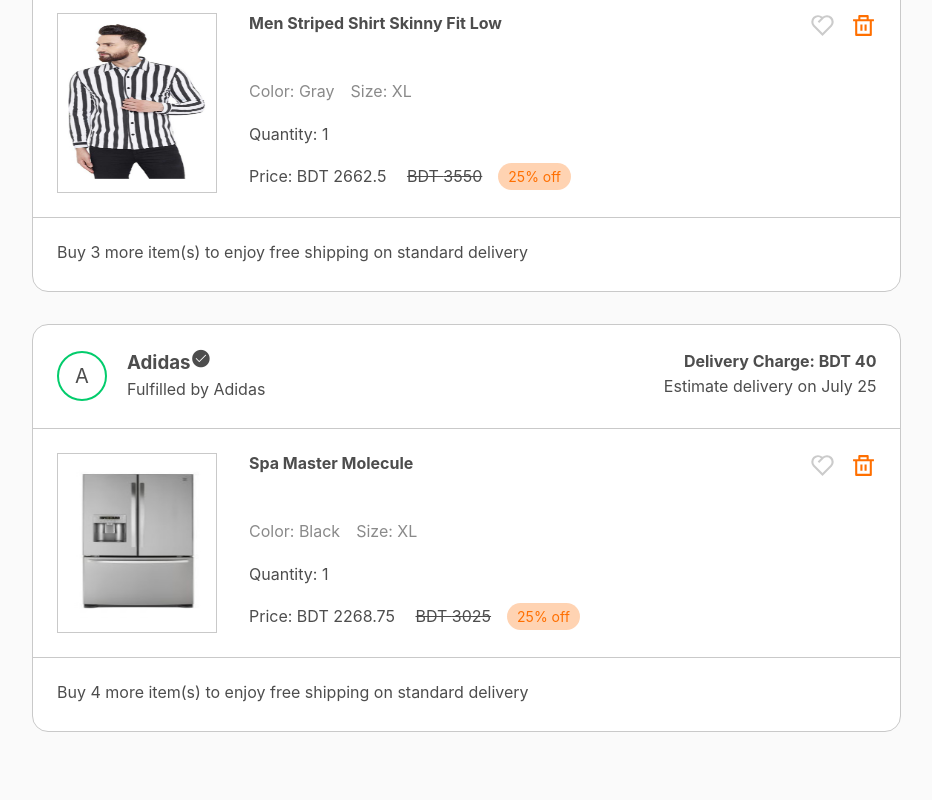
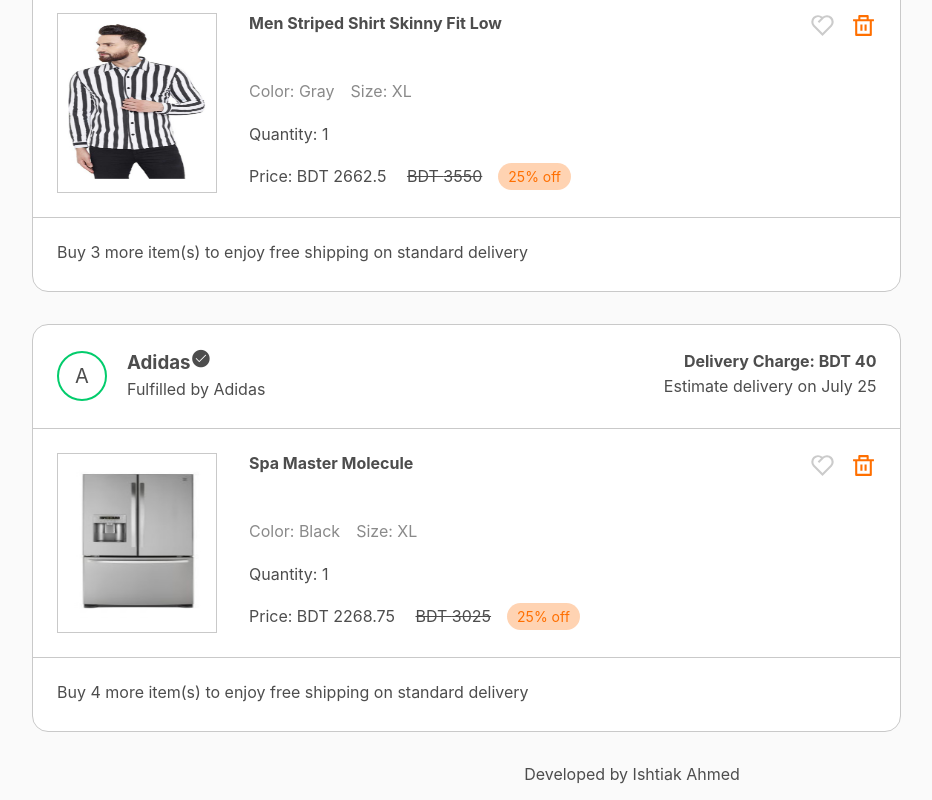
Before and after one commit to ishtiak-ahmed/z-drop, a Next.js app: page /cart in a window 1280 px wide. Shown: the part 1202-2002 px from the top of the page, without its empty margins (8-940 px from the left). Before the commit the page ends 1966 px from the top, so only its background shows below. Built offline with nearby package versions, Linux system fonts and the light colour scheme.

Commit message:
readme updated

```diff
--- a/pages/cart.tsx
+++ b/pages/cart.tsx
@@ -1,4 +1,5 @@
 import Image from "next/image";
+import Link from "next/link";
 import { useSelector } from "react-redux";
 import Checkout from "../Components/Checkout";
 import Header from "../Components/Header";
@@ -36,6 +37,14 @@ const Cart = () => {
         <Checkout />
         <OrderSummary />
       </main>
+      <footer>
+        <p style={{ textAlign: "center", marginBottom: "1em" }}>
+          Developed by{" "}
+          <Link href="https://www.linkedin.com/in/ishtiak-ahmed-1606/">
+            <a>Ishtiak Ahmed</a>
+          </Link>
+        </p>
+      </footer>
     </>
   );
 };
```
Also changed, not shown: 1 other file (tests, documents, lock files or other folders).
